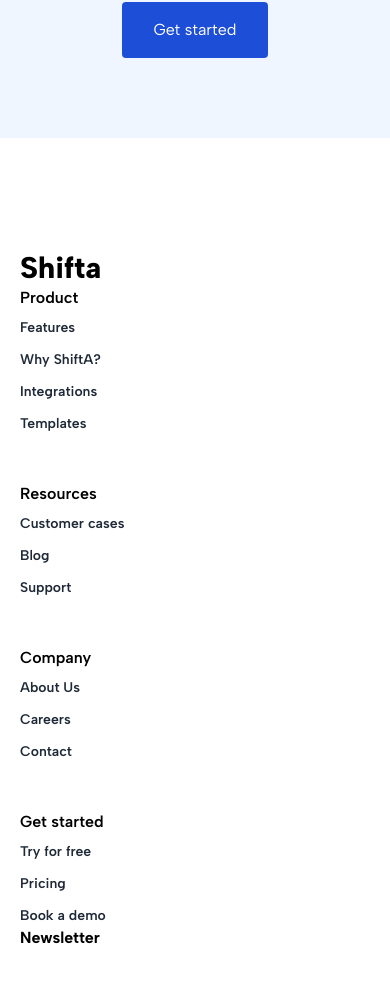
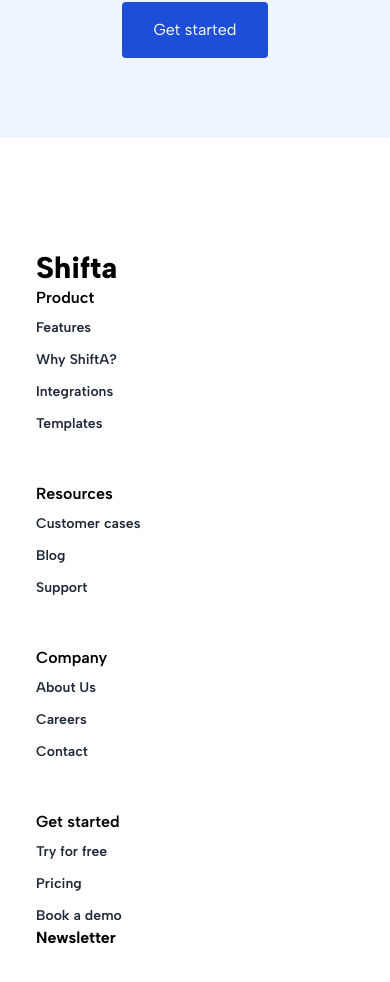
Before and after one commit to franicon/shift-a, a Vue app: page / in a window 390 px wide. Shown: the part 3717-4699 px from the top of the page. Built offline with nearby package versions, Linux system fonts and the light colour scheme.

Commit message:
feat:development
* build landing page

```diff
--- a/src/components/home/Banner.vue
+++ b/src/components/home/Banner.vue
@@ -124,10 +124,10 @@
       <button class="btn-blue mt-5">Get started</button>
     </div>
   </section>
-  <footer class="py-28 p-5 max-w-6xl mx-auto">
-    <div class="flex flex-col lg:flex-row  items-start">
+  <footer class="py-28 p-5 max-w-6xl lg:mx-auto md:mx-10 mx-4">
+    <div class="flex flex-col lg:flex-row items-start">
       <h1 class=" font-extrabold text-3xl">Shifta</h1>
-      <div class="flex md:space-x-20 space-y-12 md:mx-auto md:space-y-0 flex-col md:flex-row">
+      <div class="flex md:space-x-20 items-start space-y-12 lg:mx-auto md:space-y-0 flex-col md:flex-row">
         <div class="space-y-2">
           <h1 class="font-semibold">Product</h1>
           <div class="text-sm font-semibold group text-gray-800 space-y-3">
```
